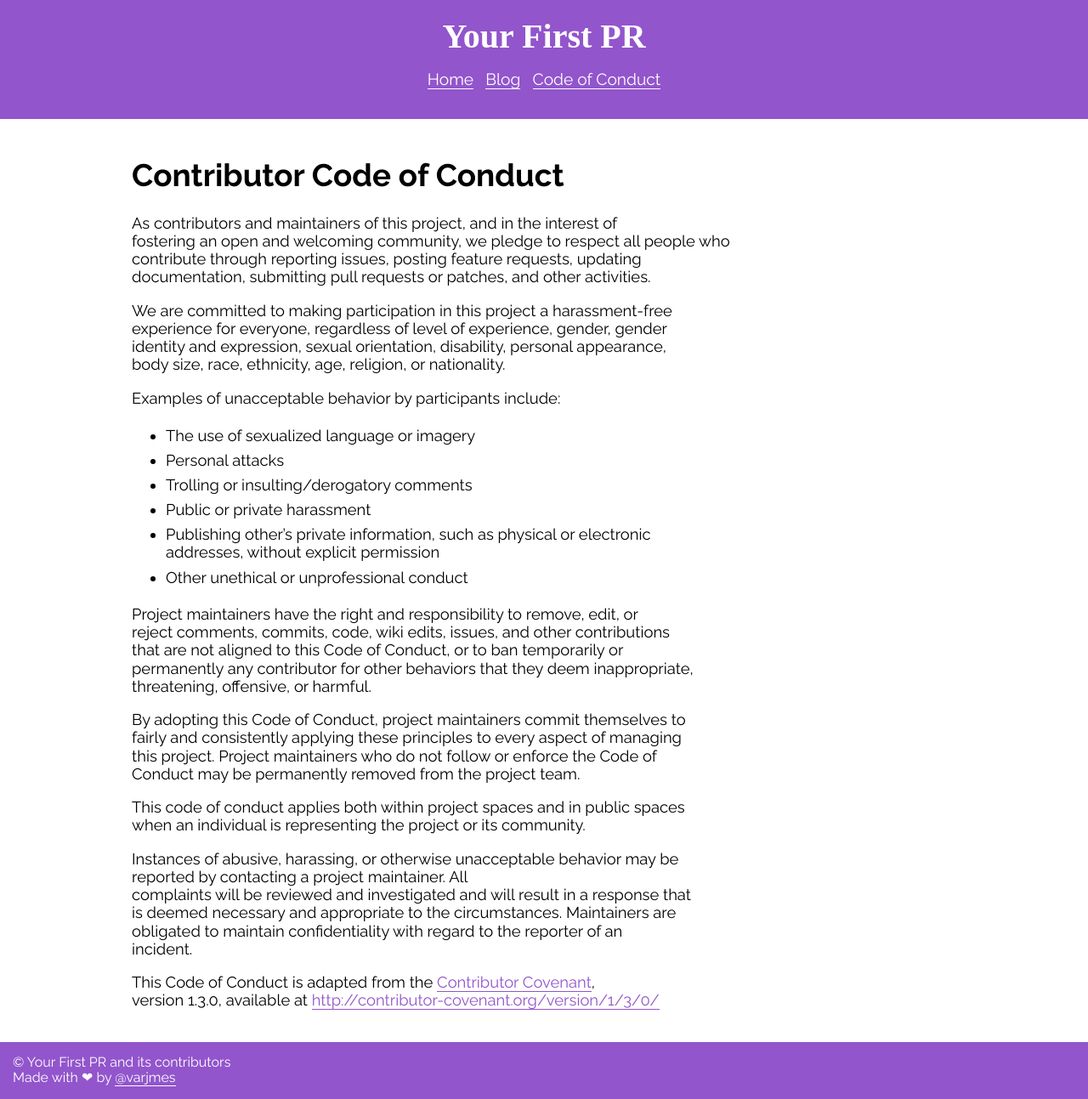
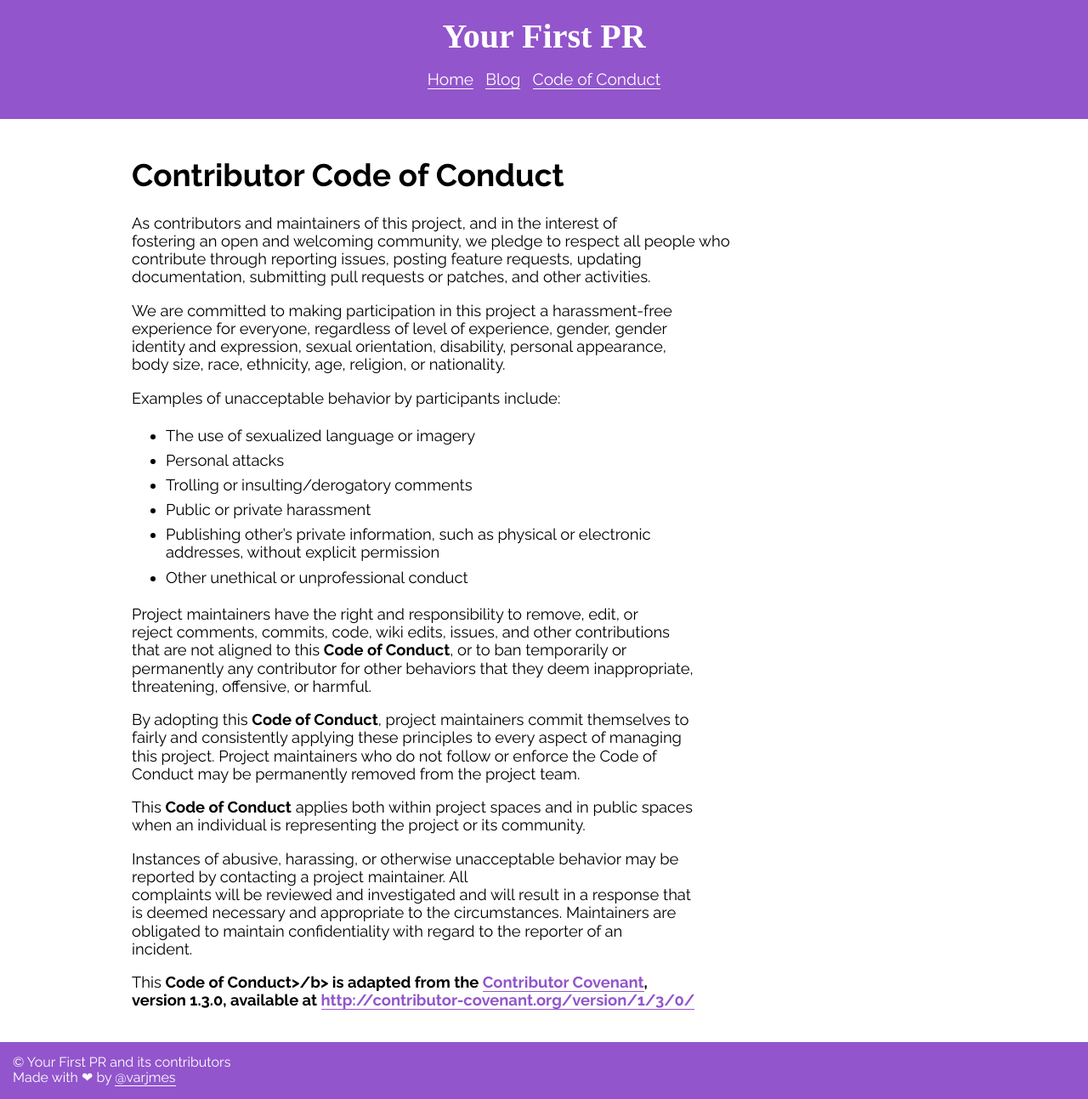
Before and after one commit to yourfirstpr/yourfirstpr.github.io, a Jekyll site: the page built from CODEOFCONDUCT.MD, in a window 1280 px wide. Shown: the whole page at 85% size. Built offline with Jekyll 4.4.1, drawn with Linux system fonts in a browser that asks for light colours; nearby versions of some CDN libraries; some web fonts are replaced; our own code applies the rules of GitHub Pages for plain Markdown files.

Commit message:
enhancement
enhancement code of conduct in bold.

```diff
--- a/CODEOFCONDUCT.MD
+++ b/CODEOFCONDUCT.MD
@@ -22,16 +22,16 @@ Examples of unacceptable behavior by participants include:
 
 Project maintainers have the right and responsibility to remove, edit, or
 reject comments, commits, code, wiki edits, issues, and other contributions
-that are not aligned to this Code of Conduct, or to ban temporarily or
+that are not aligned to this <b>Code of Conduct</b>, or to ban temporarily or
 permanently any contributor for other behaviors that they deem inappropriate,
 threatening, offensive, or harmful.
 
-By adopting this Code of Conduct, project maintainers commit themselves to
+By adopting this <b>Code of Conduct</b>, project maintainers commit themselves to
 fairly and consistently applying these principles to every aspect of managing
 this project. Project maintainers who do not follow or enforce the Code of
 Conduct may be permanently removed from the project team.
 
-This code of conduct applies both within project spaces and in public spaces
+This <b>Code of Conduct</b> applies both within project spaces and in public spaces
 when an individual is representing the project or its community.
 
 Instances of abusive, harassing, or otherwise unacceptable behavior may be
@@ -42,7 +42,7 @@ obligated to maintain confidentiality with regard to the reporter of an
 incident.
 
 
-This Code of Conduct is adapted from the [Contributor Covenant][homepage],
+This <b>Code of Conduct>/b> is adapted from the [Contributor Covenant][homepage],
 version 1.3.0, available at
 [http://contributor-covenant.org/version/1/3/0/][version]
 
```
